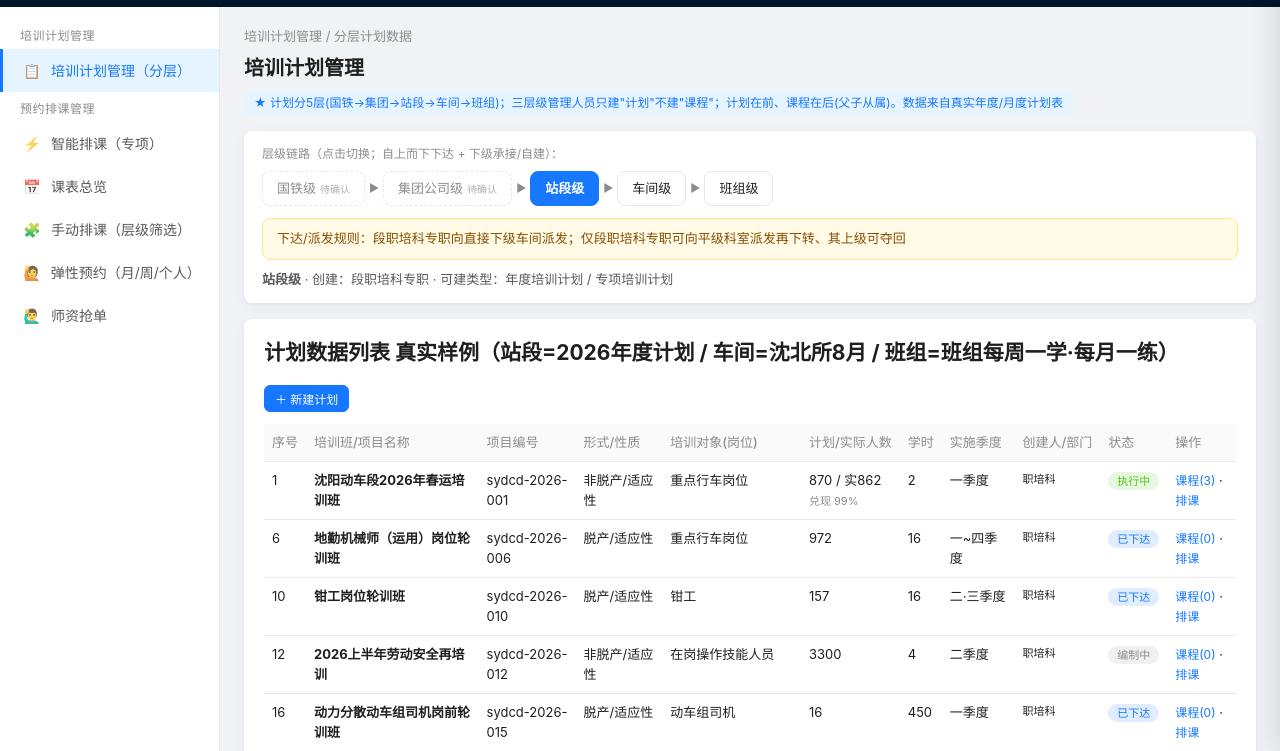
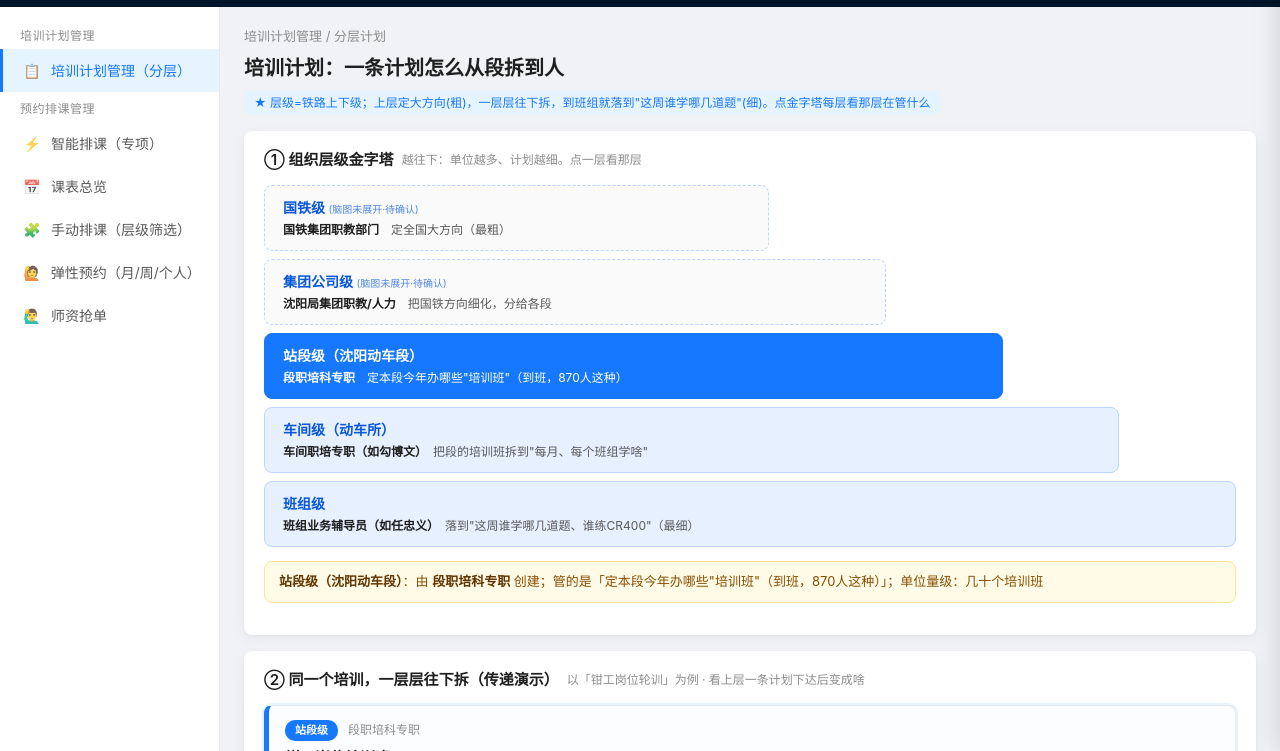
Before and after one commit to ymzlsy/demo, a plain HTML site: page shenyang-south/index.html in a window 1280 px wide. Both pictures are taken after a click on the button "4.8 预约排课管理". Shown: the part 49-800 px from the top of the page. Drawn offline with Linux system fonts and the light colour scheme.

Commit message:
培训计划层级改成金字塔+下达拆解链:用钳工培训贯穿演示一条段级计划如何逐层拆到车间(月)→班组(周/人)→学员,讲清上下层计划怎么传递

```diff
--- a/shenyang-south/app.js
+++ b/shenyang-south/app.js
@@ -416,24 +416,68 @@ function renderWeek(){document.getElementById('weekList').innerHTML=WEEKLY.map(w
 let wkMin=36;
 function weekLearn(){wkMin=Math.min(60,wkMin+12);document.getElementById('weekMin').textContent=wkMin;document.getElementById('weekRing').style.background=`conic-gradient(var(--primary) ${wkMin/60*360}deg,#f0f2f5 0)`;document.getElementById('weekRing').firstElementChild.textContent=Math.round(wkMin/60*100)+'%';if(wkMin>=60)toast('本周一学已达 1 学时，任务完成','🎉');else toast('+12 分钟','📖');}
 
-/* ---------- 培训计划管理（分层）---------- */
-function renderPlanChain(){
-  const el=document.getElementById('planChain');if(!el)return;
-  el.innerHTML=PLAN_LEVELS.map((l,i)=>`<span class="chain-node ${l.k===curPlanLevel?'on':''} ${l.placeholder?'ph':''}" onclick="setPlanLevel('${l.k}')">${l.full}${l.placeholder?'<i>待确认</i>':''}</span>${i<PLAN_LEVELS.length-1?'<span class="chain-arr">▶</span>':''}`).join('');
+/* ---------- 培训计划管理（金字塔 + 下达拆解链）---------- */
+// 金字塔每层：谁、管什么颗粒度、单位数量级
+const PYRAMID=[
+  {k:'国铁',full:'国铁级',who:'国铁集团职教部门',manage:'定全国大方向（最粗）',unit:'1（全国）',ph:true},
+  {k:'集团',full:'集团公司级',who:'沈阳局集团职教/人力',manage:'把国铁方向细化，分给各段',unit:'十几个站段',ph:true},
+  {k:'站段',full:'站段级（沈阳动车段）',who:'段职培科专职',manage:'定本段今年办哪些"培训班"（到班，870人这种）',unit:'几十个培训班'},
+  {k:'车间',full:'车间级（动车所）',who:'车间职培专职（如勾博文）',manage:'把段的培训班拆到"每月、每个班组学啥"',unit:'各所·每月计划'},
+  {k:'班组',full:'班组级',who:'班组业务辅导员（如任忠义）',manage:'落到"这周谁学哪几道题、谁练CR400"（最细）',unit:'到岗位·到人'},
+];
+// 钳工培训贯穿拆解链：一条段级计划怎么一层层拆下去
+const RELAY_CHAIN=[
+  {level:'站段级',who:'段职培科专职',color:'#1677ff',
+   plan:'钳工岗位轮训班',meta:'编号 sydcd-2026-010 · 全段钳工 157 人 · 每期16学时 · 二三季度',
+   detail:'段里只定"今年要给全段157个钳工办轮训"——这是一句话的大计划，没说具体哪天、在哪、学哪道题。',
+   down:'下达给承训车间（沈北所等）'},
+  {level:'车间级',who:'车间职培专职 勾博文',color:'#13c2c2',
+   plan:'沈北所·8月 钳工培训月度计划',meta:'编制 勾博文 / 审核 牟广利',
+   detail:'车间接到段的"钳工轮训"任务，拆成本所8月的安排：本所钳工分到一级修甲/乙班，排好"每周一学+每月一练"。',
+   down:'拆解下达给各班组'},
+  {level:'班组级',who:'业务辅导员 任忠义',color:'#52c41a',
+   plan:'一级修甲班·8月钳工培训',meta:'本班组应训 24 人 · 工长吕强 / 辅导员任忠义',
+   detail:'班组再拆到"本班这24人，这4周分别学啥、这月练啥"：',
+   items:['每周一学：必知必会题库 第1周101-125 / 第2周126-150 / 第3周151-175 / 第4周176-200','每月一练：第3周 CR400 基本技能实作演练（组队）'],
+   down:'指派到具体学员'},
+  {level:'学员',who:'班组成员（老张/老李…）',color:'#722ed1',
+   plan:'个人学习/练功任务',meta:'到人',
+   detail:'每个人收到自己的任务：老张这周学101-125题（在线答题凑1学时）、本月去练CR400实作（自己弹性预约时间，到点下机）。',
+   down:null},
+];
+function renderPyramid(){
+  const el=document.getElementById('pyramid');if(!el)return;
+  el.innerHTML=PYRAMID.map((l,i)=>{
+    const w=52+i*12; // 越往下越宽
+    return `<div class="pyr-row"><div class="pyr-bar ${l.k===curPlanLevel?'on':''} ${l.ph?'ph':''}" style="width:${w}%" onclick="setPlanLevel('${l.k}')">
+      <div class="pyr-lv">${l.full}${l.ph?' <i>(脑图未展开·待确认)</i>':''}</div>
+      <div class="pyr-desc"><b>${l.who}</b>　${l.manage}</div></div></div>`;
+  }).join('');
 }
-function setPlanLevel(k){curPlanLevel=k;renderPlanChain();renderPlanLevel();}
+function renderRelay(){
+  const el=document.getElementById('relayChain');if(!el)return;
+  el.innerHTML=RELAY_CHAIN.map((c,i)=>{
+    const hl=PYRAMID.find(p=>p.full.startsWith(c.level)||c.level.startsWith(p.full.slice(0,3)));
+    const isCur=hl&&hl.k===curPlanLevel;
+    return `<div class="relay-card ${isCur?'cur':''}" style="border-left-color:${c.color}">
+      <div class="rc-head"><span class="rc-lv" style="background:${c.color}">${c.level}</span><span class="rc-who">${c.who}</span></div>
+      <div class="rc-plan">${c.plan}</div>
+      <div class="rc-meta">${c.meta}</div>
+      <div class="rc-detail">${c.detail}</div>
+      ${c.items?'<ul class="rc-items">'+c.items.map(x=>`<li>${x}</li>`).join('')+'</ul>':''}
+    </div>${c.down?`<div class="relay-arr">⬇ <span>${c.down}</span></div>`:''}`;
+  }).join('');
+}
+function setPlanLevel(k){curPlanLevel=k;renderPyramid();renderRelay();renderPlanLevel();}
 function renderPlanLevel(){
   const lv=PLAN_LEVELS.find(l=>l.k===curPlanLevel);
-  document.getElementById('planLevelInfo').innerHTML=`<b>${lv.full}</b> · 创建：${lv.creator} · 可建类型：${lv.type}`;
-  const tip=document.getElementById('planTip');
-  const dispatch={国铁:'仅向直接下级（集团公司级）下达',集团:'把国铁纲要细化后向各站段下达',
-    站段:'段职培科专职向直接下级车间派发；仅段职培科专职可向平级科室派发再下转、其上级可夺回',
-    车间:'车间职培专职向直接下级班组派发；承接段下达后逐周分解',
-    班组:'最底层不再向下级单位下达，业务辅导员直接指派到学员；可本级自建（每月一练）'}[curPlanLevel];
-  tip.textContent='下达/派发规则：'+dispatch;
+  const py=PYRAMID.find(l=>l.k===curPlanLevel);
+  document.getElementById('pyrInfo').innerHTML=`<b>${py.full}</b>：由 <b>${py.who}</b> 创建；管的是「${py.manage}」；单位量级：${py.unit}`;
+  document.getElementById('curLevelName').textContent=py.full;
+  document.getElementById('curLevelSrc').textContent={站段:'来自 2026 年度培训计划表（真实）',车间:'来自 沈北所 8 月培训计划（真实·勾博文编）',班组:'来自 班组每周一学/每月一练（真实）',国铁:'脑图未展开',集团:'脑图未展开'}[curPlanLevel];
   const data=PLAN_DATA[curPlanLevel];
   const body=document.getElementById('planTbody');
-  if(lv.placeholder){body.innerHTML=`<tr><td colspan="11" class="empty-state">${lv.full}计划由上级职教部门创建，脑图未展开字段——本层 Demo 为只读占位，字段待向甲方确认。</td></tr>`;return;}
+  if(lv.placeholder){body.innerHTML=`<tr><td colspan="11" class="empty-state">${lv.full}计划由上级职教部门创建，脑图未展开字段——本层为只读占位，字段待向甲方确认。</td></tr>`;return;}
   body.innerHTML=data.map(p=>`<tr>
     <td>${p.no}</td>
     <td><b>${p.name}</b>${p.detail?`<br><span class="muted" style="font-size:11px">${p.detail}</span>`:''}</td>
@@ -499,5 +543,5 @@ renderTree();renderDash();renderRoomList();selectRoom('CR400BF 综合实训室')
 fillDevOpts();renderCourseList();renderSteps();renderTable('smTable',Array.from({length:4},()=>Array.from({length:5},()=>null)),true,true);
 initFilters();renderBoard();renderManual();
 renderPeople();renderBook('monthBook','monthAxis',[3,4,9]);renderBook('personBook','personAxis',[5,6,7,12,13]);renderWeek();
-renderGrab();renderTodaySummary();renderPlanChain();renderPlanLevel();
+renderGrab();renderTodaySummary();renderPyramid();renderRelay();renderPlanLevel();
 tickClock();setInterval(tickClock,30000);
--- a/shenyang-south/index.html
+++ b/shenyang-south/index.html
@@ -146,20 +146,26 @@
       <!-- 培训计划管理（分层） -->
       <div class="view" data-view="sched-plan">
         <div class="page-head">
-          <div class="crumb">培训计划管理 / 分层计划数据</div>
-          <h1>培训计划管理</h1>
-          <span class="tagline">★ 计划分5层(国铁→集团→站段→车间→班组)；三层级管理人员只建"计划"不建"课程"；计划在前、课程在后(父子从属)。数据来自真实年度/月度计划表</span>
+          <div class="crumb">培训计划管理 / 分层计划</div>
+          <h1>培训计划：一条计划怎么从段拆到人</h1>
+          <span class="tagline">★ 层级=铁路上下级；上层定大方向(粗)，一层层往下拆，到班组就落到"这周谁学哪几道题"(细)。点金字塔每层看那层在管什么</span>
         </div>
-        <div class="card" style="padding:14px 18px">
-          <div class="muted" style="margin-bottom:8px">层级链路（点击切换；自上而下下达 + 下级承接/自建）：</div>
-          <div class="plan-chain" id="planChain"></div>
-          <div class="note" style="margin:12px 0 0" id="planTip"></div>
-          <div style="margin-top:10px;font-size:13px;color:var(--text-2)" id="planLevelInfo"></div>
+
+        <div class="card">
+          <h2>① 组织层级金字塔 <span class="sub">越往下：单位越多、计划越细。点一层看那层</span></h2>
+          <div class="pyramid" id="pyramid"></div>
+          <div class="note" id="pyrInfo" style="margin-top:14px"></div>
         </div>
+
+        <div class="card">
+          <h2>② 同一个培训，一层层往下拆（传递演示）<span class="sub">以「钳工岗位轮训」为例 · 看上层一条计划下达后变成啥</span></h2>
+          <div class="relay" id="relayChain"></div>
+        </div>
+
         <div class="card">
           <div class="row" style="justify-content:space-between;align-items:center;margin-bottom:12px">
-            <h2 style="margin:0">计划数据列表 <span class="sub">真实样例（站段=2026年度计划 / 车间=沈北所8月 / 班组=班组每周一学·每月一练）</span></h2>
-            <button class="btn primary sm" onclick="go('sched-smart')">＋ 新建计划</button>
+            <h2 style="margin:0">③ <span id="curLevelName">站段级</span>的真实计划列表 <span class="sub" id="curLevelSrc">来自2026年度计划表</span></h2>
+            <button class="btn primary sm" onclick="go('sched-smart')">＋ 新建本级计划</button>
           </div>
           <div class="tt-wrap">
             <table class="plan-table">
@@ -167,11 +173,6 @@
               <tbody id="planTbody"></tbody>
             </table>
           </div>
-        </div>
-        <div class="card">
-          <h2>谁建计划 / 谁建课程 <span class="sub">捋清层级逻辑</span></h2>
-          <div class="flow"><span class="step">站段级·段职培科专职</span><span class="arr">下达→</span><span class="step">车间级·车间职培专职</span><span class="arr">下达→</span><span class="step">班组级·业务辅导员</span><span class="arr">指派→</span><span class="step">学员</span></div>
-          <div class="note" style="margin-top:10px">① <b>建计划</b>(粗·上层)：三层级管理人员各建本级计划，选时间段+课程纲要+对象+季度，不查设备占用。<br>② <b>建课程</b>(细·下层)：由排课人(管理干部·非老师)在某条计划下创建，绑定设备/教室+形式+时长，选到具体地点才查冲突 → 一键排课只定周几几点 → 选老师。<br>③ 强校验：课程周期必须落在所属计划的实施季度内。日常培训(每周一学/每月一练)是"空计划"，只给任务+时间段，学员弹性自选。</div>
         </div>
       </div>
 
--- a/shenyang-south/styles.css
+++ b/shenyang-south/styles.css
@@ -348,3 +348,29 @@ body{font-family:-apple-system,"PingFang SC","Microsoft YaHei",sans-serif;color:
 .plan-st{font-size:11px;padding:2px 9px;border-radius:10px;white-space:nowrap}
 .link-a{color:var(--primary);cursor:pointer;font-size:12px}
 .link-a:hover{text-decoration:underline}
+
+/* 金字塔 */
+.pyramid{display:flex;flex-direction:column;gap:8px}
+.pyr-row{display:flex}
+.pyr-bar{padding:11px 18px;border-radius:8px;background:#e6f0ff;border:1px solid #bcd6ff;cursor:pointer;transition:.2s;min-width:280px;max-width:100%}
+.pyr-bar:hover{border-color:var(--primary)}
+.pyr-bar.on{background:var(--primary);border-color:var(--primary)}
+.pyr-bar.on .pyr-lv,.pyr-bar.on .pyr-desc,.pyr-bar.on .pyr-desc b{color:#fff}
+.pyr-bar.ph{background:#fafafa;border-style:dashed}
+.pyr-lv{font-weight:600;font-size:14px;color:var(--primary-dark);margin-bottom:3px}
+.pyr-lv i{font-size:10px;font-style:normal;font-weight:400;opacity:.7}
+.pyr-desc{font-size:12px;color:var(--text-2);line-height:1.5}
+.pyr-desc b{color:var(--text)}
+/* 下达拆解链 */
+.relay{display:flex;flex-direction:column;align-items:stretch;gap:0}
+.relay-card{border:1px solid var(--border);border-left-width:5px;border-radius:8px;padding:14px 16px;background:#fff;transition:.2s}
+.relay-card.cur{box-shadow:0 0 0 2px var(--primary-bg);background:#fcfdff}
+.rc-head{display:flex;align-items:center;gap:10px;margin-bottom:6px}
+.rc-lv{font-size:11px;color:#fff;padding:2px 10px;border-radius:10px;font-weight:600}
+.rc-who{font-size:12px;color:var(--text-3)}
+.rc-plan{font-weight:600;font-size:15px;margin-bottom:3px}
+.rc-meta{font-size:12px;color:var(--text-3);margin-bottom:7px}
+.rc-detail{font-size:13px;color:var(--text-2);line-height:1.6}
+.rc-items{margin:8px 0 0;padding-left:18px;font-size:12.5px;color:var(--text-2);line-height:1.9}
+.relay-arr{text-align:center;color:var(--primary);font-size:13px;padding:7px 0;font-weight:500}
+.relay-arr span{color:var(--text-3);font-size:12px;font-weight:400}
```
